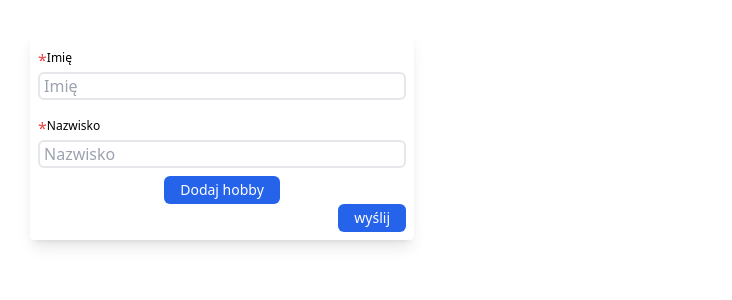
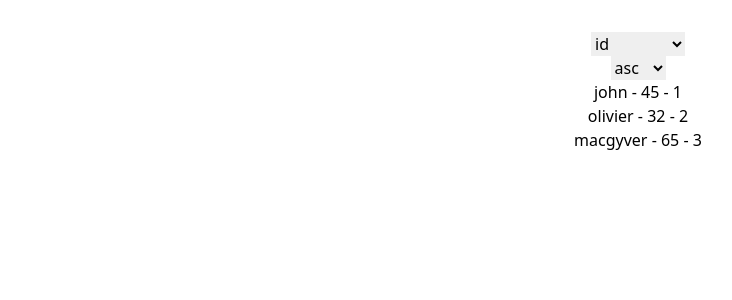
Before and after one commit to KubaSzewczyk/S.O.R-2.0, a React (Vite) app: page / in a window 1280 px wide. Shown: the top 300 px of the page, without its empty margins (2-734 px from the left). Built offline with nearby package versions, Linux system fonts and the light colour scheme.

Commit message:
useSort hook with implementation

```diff
--- a/src/App.tsx
+++ b/src/App.tsx
@@ -2,7 +2,8 @@ import "./App.css";
 // import { RegistrationFormRefsHookForm, RegistrationFormState, RegistrationFormRefs } from "./components/RegistrationForm";
 // import { ComponentGenerator } from "./components/ComponentGenerator";
 // import { FormWizard } from "./components/FormWizard";
-import { DynamicFieldsForm } from "./components/DynamicFieldsForm";
+// import { DynamicFieldsForm } from "./components/DynamicFieldsForm";
+import { SortedObj } from "./components/SortedObj";
 
 function App() {
   return (
@@ -12,7 +13,8 @@ function App() {
       {/* <RegistrationFormRefsHookForm /> */}
       {/* <ComponentGenerator /> */}
       {/* <FormWizard /> */}
-      <DynamicFieldsForm />
+      {/* <DynamicFieldsForm /> */}
+      <SortedObj />
     </>
   );
 }
--- /dev/null
+++ b/src/components/SortedObj/SortedObj.tsx
@@ -0,0 +1,50 @@
+import { useState } from "react";
+import { useSortData } from "../../hooks/useSort";
+import { Select } from "../../ui/Select";
+
+const users = [
+  { id: 1, nickname: "john", age: 45 },
+  { id: 2, nickname: "olivier", age: 32 },
+  { id: 3, nickname: "macgyver", age: 65 },
+];
+
+export const SortedObj = () => {
+  const [sortBy, setSortBy] = useState("");
+  const [sortOrder, setSortOrder] = useState("");
+
+  const sortedUsers = useSortData(users, sortBy, sortOrder);
+
+  const handleSortByChange = (value) => {
+    setSortBy(value);
+  };
+
+  const handleSortOrderChange = (value: "asc" | "desc") => {
+    setSortOrder(value);
+  };
+
+  return (
+    <div>
+      <div>
+        <Select
+          data={Object.keys(users[0])}
+          value={sortBy}
+          onChange={handleSortByChange}
+        />
+      </div>
+      <div>
+        <Select
+          data={["asc", "desc"]}
+          value={sortOrder}
+          onChange={handleSortOrderChange}
+        />
+      </div>
+      <ul>
+        {sortedUsers.map((user) => (
+          <li key={user.id}>
+            {user.nickname} - {user.age} - {user.id}
+          </li>
+        ))}
+      </ul>
+    </div>
+  );
+};
--- /dev/null
+++ b/src/components/SortedObj/index.ts
@@ -0,0 +1 @@
+export { SortedObj } from "./SortedObj";
--- /dev/null
+++ b/src/hooks/useSort.ts
@@ -0,0 +1,45 @@
+import { useState, useEffect } from "react";
+
+type DataItem = {
+  [key: string]: string | number;
+};
+
+export const useSortData = <T extends DataItem>(
+  data: T[],
+  sortBy: keyof T,
+  sortOrder: "asc" | "desc"
+) => {
+  const [sortedData, setSortedData] = useState<T[]>([]);
+
+  useEffect(() => {
+    if (data && data.length > 0) {
+      const sorted = [...data].sort((a, b) => {
+        const propA =
+          typeof a[sortBy] === "string"
+            ? a[sortBy].toString().toLowerCase()
+            : a[sortBy];
+        const propB =
+          typeof b[sortBy] === "string"
+            ? b[sortBy].toString().toLowerCase()
+            : b[sortBy];
+
+        if (typeof propA === "string" && typeof propB === "string") {
+          return sortOrder === "asc"
+            ? propA < propB
+              ? -1
+              : 1
+            : propB < propA
+              ? -1
+              : 1;
+        } else {
+          return sortOrder === "asc"
+            ? (propA as number) - (propB as number)
+            : (propB as number) - (propA as number);
+        }
+      });
+      setSortedData(sorted);
+    }
+  }, [data, sortBy, sortOrder]);
+
+  return sortedData;
+};
--- /dev/null
+++ b/src/ui/Select/Select.tsx
@@ -0,0 +1,28 @@
+import { type ChangeEvent } from "react";
+
+type SelectProps<T extends string | number> = {
+  data: T[];
+  value: T;
+  onChange: (value: T) => void;
+};
+
+export const Select = <T extends string | number>({
+  data,
+  value,
+  onChange,
+}: SelectProps<T>) => {
+  const handleChange = (e: ChangeEvent<HTMLSelectElement>) => {
+    const selectedValue = e.target.value as unknown as T;
+    onChange(selectedValue);
+  };
+
+  return (
+    <select value={value} onChange={handleChange}>
+      {data.map((item, index) => (
+        <option key={index} value={item}>
+          {item}
+        </option>
+      ))}
+    </select>
+  );
+};
--- /dev/null
+++ b/src/ui/Select/index.ts
@@ -0,0 +1 @@
+export { Select } from "./Select";
```
Also changed, not shown: 1 other file (tests, documents, lock files or other folders).
